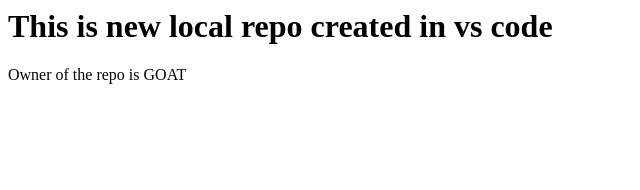
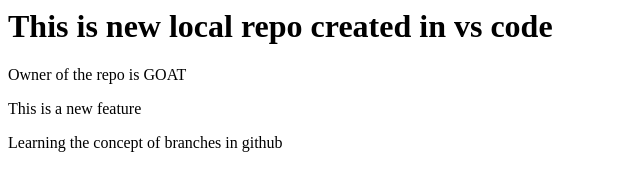
Before and after one commit to dishank31/LocalRepo, a plain HTML site: page index.html in a window 1280 px wide. Shown: the whole page, without its empty margins (0-640 px from the left). Drawn offline with Linux system fonts and the light colour scheme.

Commit message:
Added new feature

```diff
--- a/index.html
+++ b/index.html
@@ -1,2 +1,4 @@
 <h1>This is new local repo created in vs code</h1>
 <p> Owner of the repo is GOAT </p>
+<p>This is a new feature</p>
+<p>Learning the concept of branches in github</p>
```
